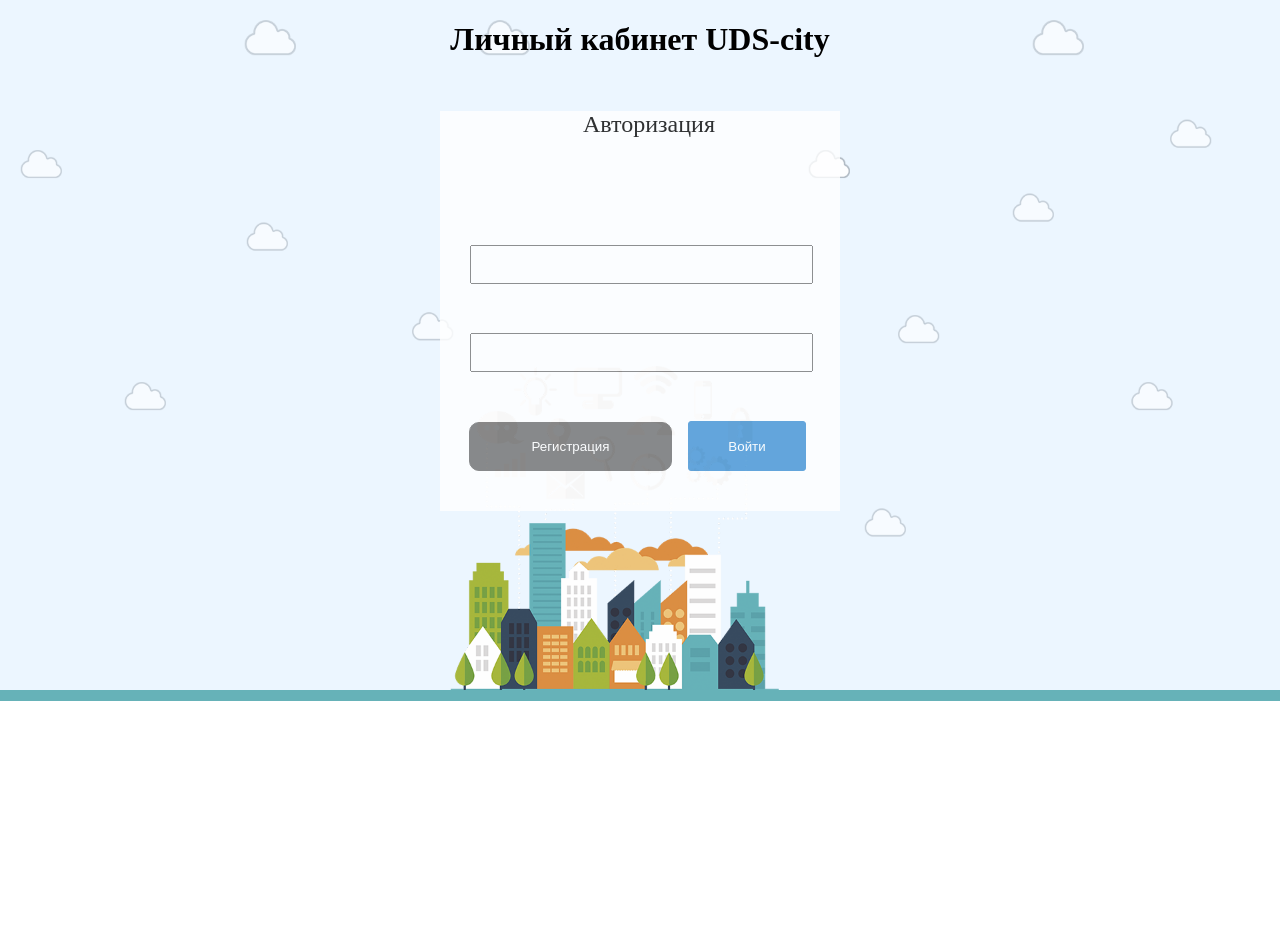
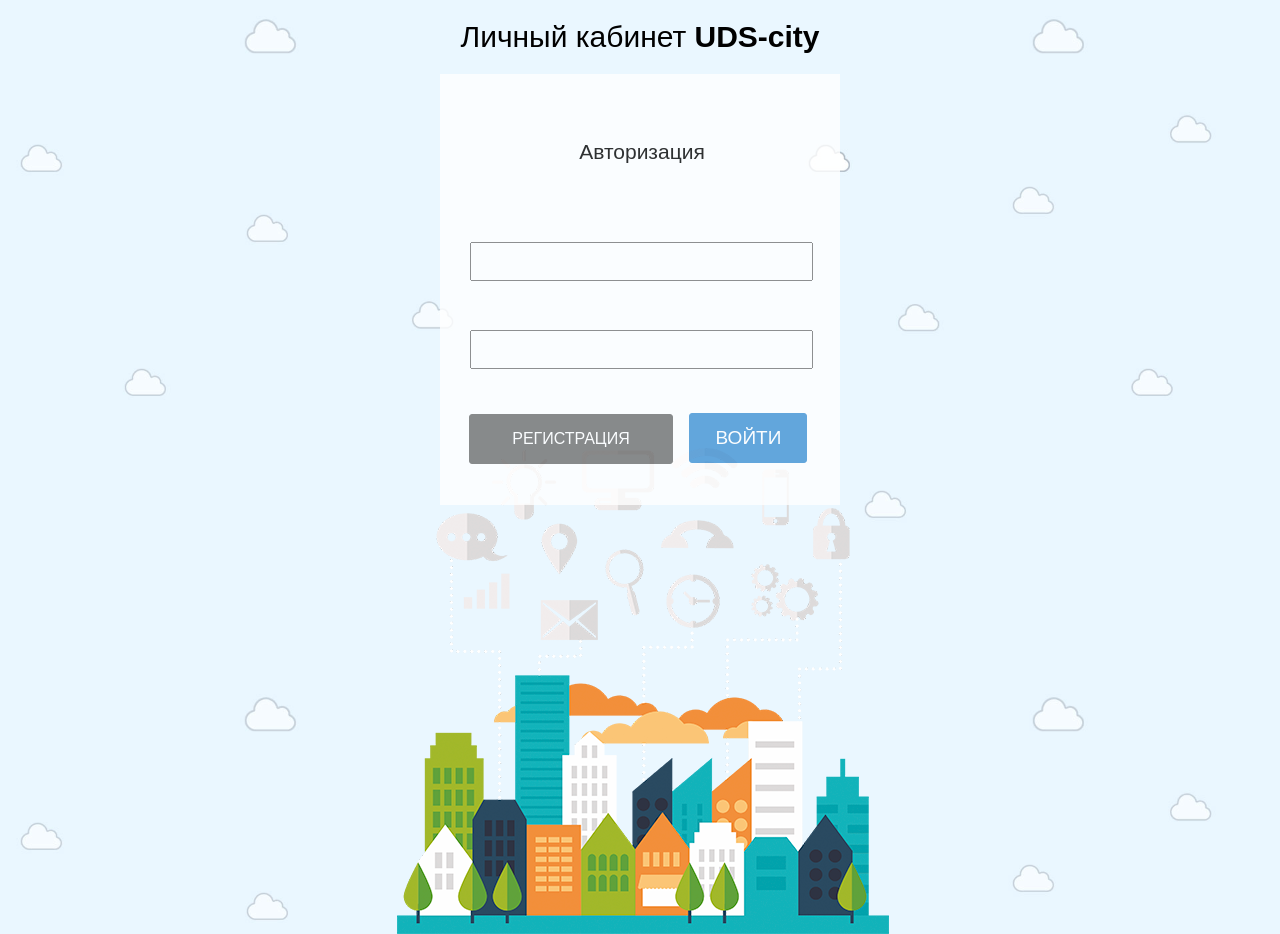
Before and after one commit to kadroff/notebook24_auth, a plain HTML site: page index.html in a window 1280 px wide. Before the commit the page ends 800 px from the top, so only its background shows below. Drawn offline with Linux system fonts and the light colour scheme.

Commit message:
beta 0.1v

```diff
--- a/css/main.css
+++ b/css/main.css
@@ -1,9 +1,9 @@
 /* Setup */
 
 body {
-    background-image: url(../images/background.png);
-    background-size: 100% 135%;
-    background-repeat: no-repeat
+    background-image: url(../images/bg.jpg);
+    background-size: cover;
+    font-family: sans-serif;
 }
 
 .container {
@@ -13,27 +13,40 @@
 
 /* auth */
 
+.city {
+    position: absolute;
+    left: 397px;
+    top: 448px;
+}
+
 h1 {
     text-align: center;
+    font-size: 30px;
+    font-weight: 400;
+}
+
+span {
+    font-weight: 600;
 }
 
 .auth {
     width: 400px;
-    height: 400px;
+    height: 431px;;
     background-color: white;
     margin: 0 auto;
     opacity: 0.8;
 }
 h2 {
     text-align: center;
-    margin-top: 53px;
-    margin-left: 18px;
-    font-size: 24px;
+    padding-top: 66px;
+    margin-left: 4px;
+    font-size: 21px;
     font-weight: 400;
 }
 .textfield {
+    height: 140px;
     margin-left: 30px;
-    margin-top: 107px;
+    margin-top: 78px;
 }
 
 .textfield input {
@@ -43,12 +56,14 @@
 }
 
 .regist {
+    margin-top: 32px;
     margin-left: 29px;
-    width: 203px;
-    height: 49px;
+    width: 204px;
+    height: 50px;
     background-color: #6f6f6f;
     color: white;
-    border-radius: 10px;
+    font-size: 16px;
+    border-radius: 3px;
     border: 1px solid #6f6f6f;
 }
 
@@ -57,6 +72,7 @@
     height: 50px;
     background-color: #4192d4;
     color: white;
+    font-size: 19px;
     border-radius: 10px;
     border: 1px solid #4192d4;
     margin-left: 12px;
--- a/index.html
+++ b/index.html
@@ -6,7 +6,8 @@
     <link rel="stylesheet" href="css/main.css">
 </head>
 <body>
-    <h1>Личный кабинет UDS-city</h1>
+    <img class="city" src="images/city.png">
+    <h1>Личный кабинет <span>UDS-city</span></h1>
     <div class="container">
         <div class="auth">
             <h2>Авторизация</h2>
@@ -14,8 +15,8 @@
                 <input class="login" type="text">
                 <input class="password" type="password">
             </div>
-                <input class="regist" type="button" value="Регистрация">
-                <input class="entry" type="button" value="Войти">
+                <input class="regist" type="button" value="РЕГИСТРАЦИЯ">
+                <input class="entry" type="button" value="ВОЙТИ">
         </div>
     </div>
 </body>
```
Also changed, not shown: images/background.png (deleted), images/bg.jpg (added), images/city.png (added).
